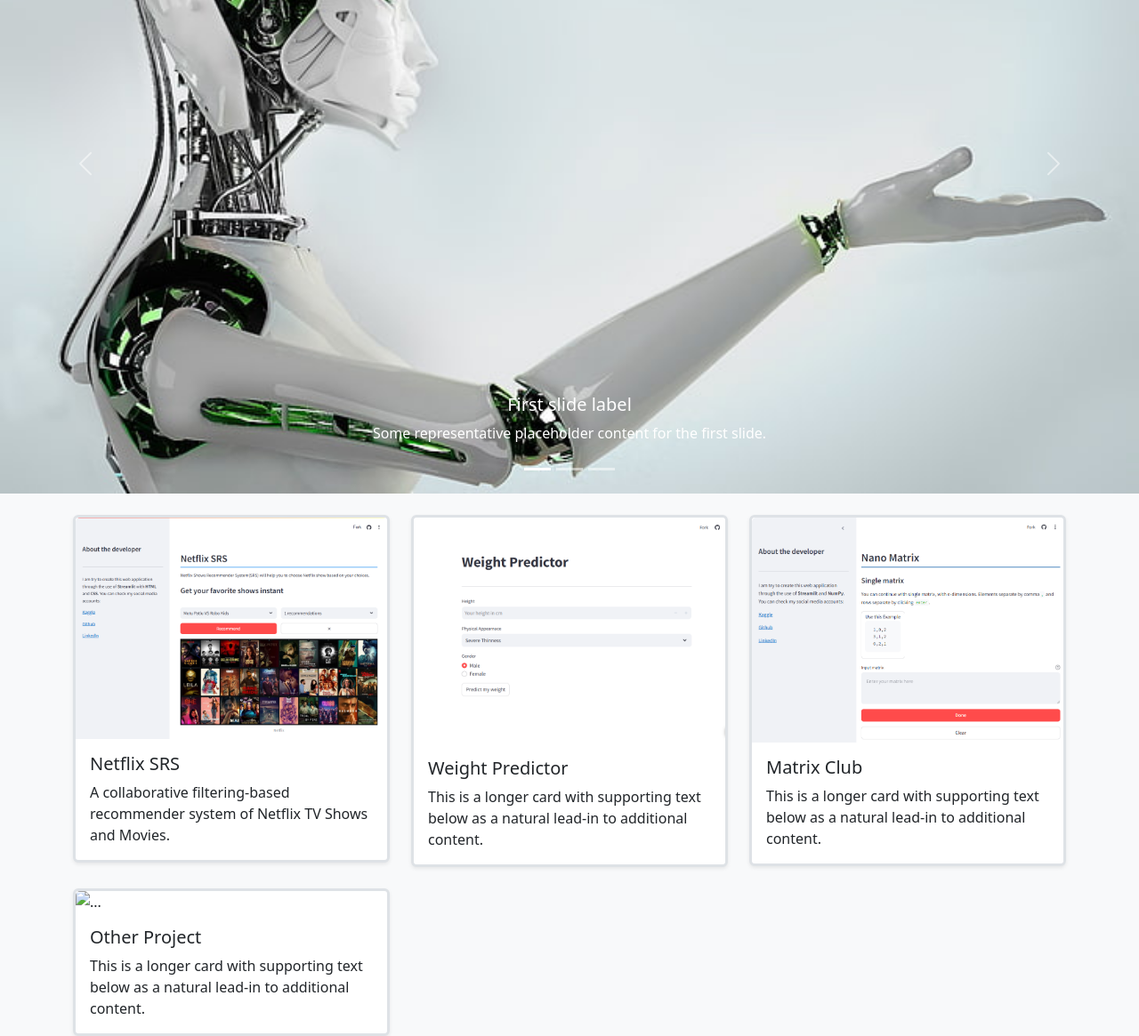
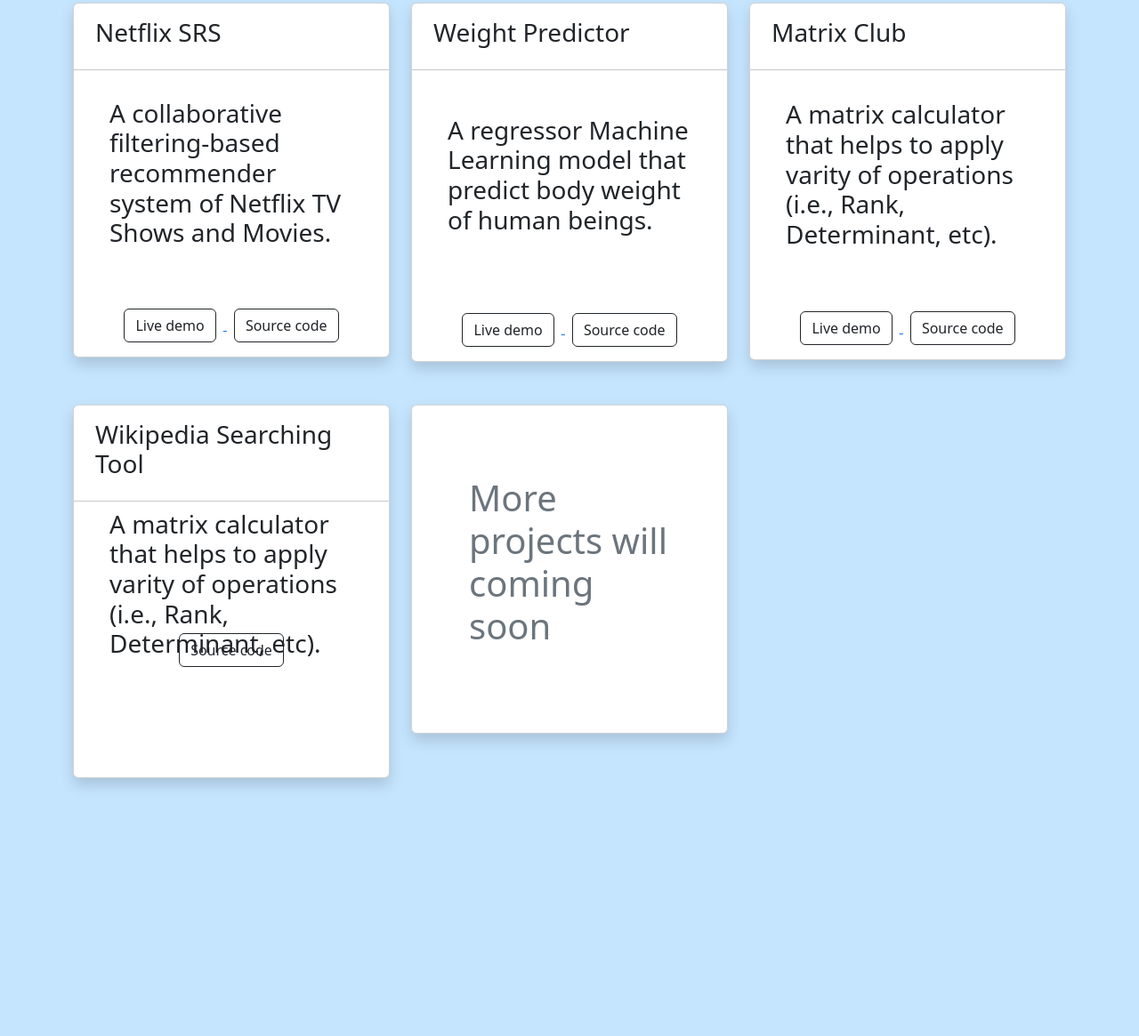
Before and after one commit to a4archit/portfolio, a plain HTML site: page index.html in a window 1280 px wide. Shown: the part 235-1400 px from the top of the page at 89% size. After the commit the page ends 1158 px from the top, so only its background shows below. Drawn offline with nearby package versions, Linux system fonts and the light colour scheme; some packages are replaced by stand-ins of ours; a script that the page names is missing.

Commit message:
Update index.html

```diff
--- a/index.html
+++ b/index.html
@@ -4,13 +4,29 @@
     <meta charset="utf-8">
     <meta name="viewport" content="width=device-width, initial-scale=1">
     <title>Archit's Portfolio</title>
+    <link rel="stylesheet" href="https://fonts.googleapis.com/css?family=Audiowide">
     <link href="https://cdn.jsdelivr.net/npm/bootstrap@5.3.3/dist/css/bootstrap.min.css" rel="stylesheet" integrity="sha384-QWTKZyjpPEjISv5WaRU9OFeRpok6YctnYmDr5pNlyT2bRjXh0JMhjY6hW+ALEwIH" crossorigin="anonymous">
+    <style>
+      .bg-dark-bg {
+        background-color: rgb(255, 255, 255);
+      }
+
+      .light-bg-button {
+        background-color: rgb(7, 106, 183);
+        text-decoration-color: #fff;
+        font-weight: 500;
+      }
+      .light-bg-button:hover {
+        background-color: rgb(255, 255, 255);
+      }
+    </style>
   </head>
-  <body class="bg-body-tertiary">
-    <nav class="navbar bg-body-tertiary fixed-top">
-        <div class="container-fluid">
-          <a class="navbar-brand" href="#">Archit's Tech Space</a>
-          <button class="navbar-toggler" type="button" data-bs-toggle="offcanvas" data-bs-target="#offcanvasNavbar" aria-controls="offcanvasNavbar" aria-label="Toggle navigation">
+  <body class=" pb-5" style="background-color: rgb(197, 229, 255);" >
+
+    <nav class="navbar fixed-top " style="background-color: rgb(197, 229, 255);">
+      <div class="container-fluid">
+        <a class="navbar-brand fs-1" href="#" style="font-family: Audiowide;">Archit's Tech Space</a>
+        <button class="navbar-toggler" type="button" data-bs-toggle="offcanvas" data-bs-target="#offcanvasNavbar" aria-controls="offcanvasNavbar" aria-label="Toggle navigation">
             <span class="navbar-toggler-icon"></span>
           </button>
           <div class="offcanvas offcanvas-end" tabindex="-1" id="offcanvasNavbar" aria-labelledby="offcanvasNavbarLabel">
@@ -24,23 +40,23 @@
                   <a class="nav-link active" aria-current="page" href="#">Projects</a>
                 </li>
                 <li class="nav-item">
-                  <a class="nav-link" href="#">Certificates</a>
+                  <a class="nav-link" onclick="say_portfolio_working_condition()" href="#">Certificates</a>
                 </li>
-                <li class="nav-item">
-                  <a class="nav-link" href="#">Resume</a>
+                <li class="nav-item ">
+                  <a class="nav-link" onclick="say_portfolio_working_condition()" href="#">Resume</a>
                 </li>
                 <li class="nav-item dropdown">
                   <a class="nav-link dropdown-toggle" href="#" role="button" data-bs-toggle="dropdown" aria-expanded="false">
-                    Social Connectivity
+                    Social Connectivities
                   </a>
                   <ul class="dropdown-menu">
-                    <li><a class="dropdown-item" href="#">Github</a></li>
-                    <li><a class="dropdown-item" href="#">Kaggle</a></li>
-                    <li><a class="dropdown-item" href="#">Linked In</a></li>
+                    <li><a class="dropdown-item" target="_blank" href="https://www.github.com/a4archit">Github</a></li>
+                    <li><a class="dropdown-item" target="_blank" href="https://www.kaggle.com/architty108">Kaggle</a></li>
+                    <li><a class="dropdown-item" target="_blank" href="https://www.linkedin.com/in/archit-tyagi-191323296">Linked In</a></li>
                     <li>
                       <hr class="dropdown-divider">
                     </li>
-                    <li><a class="dropdown-item" href="#">Email</a></li>
+                    <li><a class="dropdown-item" target="_blank" href="mailto:help.atd@gmail.com">Email</a></li>
                   </ul>
                 </li>
               </ul>
@@ -49,7 +65,8 @@
         </div>
       </nav>
 
-      <div id="carouselExampleCaptions" class="carousel slide mt-5">
+      <!--
+      <div id="carouselExampleCaptions" class="carousel slide mt-5" >
         <div class="carousel-indicators">
           <button type="button" data-bs-target="#carouselExampleCaptions" data-bs-slide-to="0" class="active" aria-current="true" aria-label="Slide 1"></button>
           <button type="button" data-bs-target="#carouselExampleCaptions" data-bs-slide-to="1" aria-label="Slide 2"></button>
@@ -57,21 +74,21 @@
         </div>
         <div class="carousel-inner">
           <div class="carousel-item active">
-            <img src="Material/simple-background-robot-digital-art-machine-wallpaper-preview.jpg" class="d-block w-100" alt="...">
+            <img src="Material/simple-background-robot-digital-art-machine-wallpaper-preview.jpg" class="d-block w-100" style="max-height: 700px;" alt="...">
             <div class="carousel-caption d-none d-md-block">
-              <h5>First slide label</h5>
-              <p>Some representative placeholder content for the first slide.</p>
+              <h3 class="">Artificial Intelligence is the future</h3>
+
             </div>
           </div>
           <div class="carousel-item">
-            <img src="Material/download.jpg" class="d-block w-100" alt="...">
+            <img src="Material/download.jpg" class="d-block w-100" style="max-height: 700px;" alt="...">
             <div class="carousel-caption d-none d-md-block">
               <h5>Second slide label</h5>
               <p>Some representative placeholder content for the second slide.</p>
             </div>
           </div>
           <div class="carousel-item">
-            <img src="python_background.jpg" class="d-block w-100" alt="...">
+            <img src="python_background.jpg" class="d-block w-100" style="max-height: 700px;" alt="...">
             <div class="carousel-caption d-none d-md-block">
               <h5>Third slide label</h5>
               <p>Some representative placeholder content for the third slide.</p>
@@ -87,49 +104,136 @@
           <span class="visually-hidden">Next</span>
         </button>
       </div>
-
+     -->
       <!-- ---------- Projects --------- -->
-      <div class="container mt-4">
-        <div class="row row-cols-1 row-cols-md-2 row-cols-lg-3 g-4">
+      <h1 class="display-2 mt-5 mx-5 py-5">Projects</h1>
+      <div class="container mt-2">
+        <div class="row row-cols-1 row-cols-md-2 row-cols-lg-3 gy-5">
           <div class="col">
-            <div class="card border border-3 shadow-sm">
-              <img src="Material/Netlfixsrs-image.png" class="card-img-top img-fluid" alt="...">
-              <div class="card-body">
-                <h5 class="card-title">Netflix SRS</h5>
-                <p class="card-text">A collaborative filtering-based recommender system of Netflix TV Shows and Movies.</p>
+            <div class="card shadow">
+              <div class="bg-dark-bg rounded-top my-0 mx-0 p-3 px-4">
+                <h5 class="card-title fs-3 mx-auto ">Netflix SRS</h5>
+              </div>
+              <hr class="my-0">
+              <img src="Material/Netlfixsrs-image.png" class="card-img-top img-fluid opacity-0" alt="...">
+              <div class="card-body card-img-overlay d-flex align-items-center">
+                <p class="card-text display-6 fs-3 mx-auto p-4"><b class="mx-auto">A collaborative filtering-based recommender system of Netflix TV Shows and Movies.</b></p>
+                <hr class="my-0">
+              </div>
+              <div class="mx-auto p-2 my-2 z-1" >
+                <a href="https://netflixsrs.streamlit.app" target="_blank" >
+                  <button type="button" class="btn btn-outline-dark mx-2">Live demo</button>
+                </a>
+                <a href="https://www.github.com/a4archit/netflix-srs" target="_blank" >
+                  <button type="button" class="btn btn-outline-dark mx-2">Source code</button>
+                </a>
               </div>
             </div>
           </div>
-          <div class="col">
-            <div class="card border border-3 shadow-sm">
-              <img src="Material/weight-predictor-image.png" class="card-img-top img-fluid" alt="...">
-              <div class="card-body">
-                <h5 class="card-title">Weight Predictor</h5>
-                <p class="card-text">This is a longer card with supporting text below as a natural lead-in to additional content.</p>
+
+          <div class="col" >
+            <div class="card shadow">
+              <div class="bg-dark-bg rounded-top my-0 mx-0 p-3 px-4">
+                <h5 class="card-title fs-3 mx-auto ">Weight Predictor</h5>
+              </div>
+              <hr class="my-0">
+              <img src="Material/weight-predictor-image.png" class="card-img-top img-fluid opacity-0" alt="...">
+              <div class="card-body card-img-overlay d-flex align-items-center">
+                <p class="card-text display-6 fs-3 mx-auto p-4"><b class="mx-auto">A regressor Machine Learning model that predict body weight of human beings.</b></p>
+                <hr class="my-0">
+              </div>
+              <div class="mx-auto p-2 my-2 z-1" >
+                <a href="https://weight.streamlit.app" target="_blank" >
+                  <button type="button" class="btn btn-outline-dark mx-2" >
+                    Live demo
+                  </button>
+                </a>
+                <a href="https://www.github.com/a4archit/weight-predictor" target="_blank" >
+                  <button type="button" class="btn btn-outline-dark mx-2">
+                    Source code
+                  </button>
+                </a>
               </div>
             </div>
           </div>
+
           <div class="col">
-            <div class="card border border-3 shadow-sm">
-              <img src="Material/matrix-club-image.png" class="card-img-top img-fluid" alt="...">
-              <div class="card-body">
-                <h5 class="card-title">Matrix Club</h5>
-                <p class="card-text">This is a longer card with supporting text below as a natural lead-in to additional content.</p>
+            <div class="card shadow">
+              <div class="bg-dark-bg rounded-top my-0 mx-0 p-3 px-4">
+                <h5 class="card-title fs-3 mx-auto ">Matrix Club </h5>
+              </div>
+              <hr class="my-0">
+              <img src="Material/matrix-club-image.png" class="card-img-top img-fluid opacity-0" alt="...">
+              <div class="card-body card-img-overlay d-flex align-items-center">
+                <p class="card-text display-6 fs-3 mx-auto p-4"><b class="mx-auto">A matrix calculator that helps to apply varity of operations (i.e., Rank, Determinant, etc).</b></p>
+                <hr class="my-0">
+              </div>
+              <div class="mx-auto p-2 my-2 z-1" >
+                <a href="https://matrixclub.streamlit.app" target="_blank" >
+                  <button type="button" class="btn btn-outline-dark mx-2" >
+                    Live demo
+                  </button>
+                </a>
+                <a href="https://www.github.com/a4archit/matrix-club" target="_blank" >
+                  <button type="button" class="btn btn-outline-dark mx-2">
+                    Source code
+                  </button>
+                </a>
               </div>
             </div>
           </div>
+
           <div class="col">
-            <div class="card border border-3 shadow-sm">
-              <img src="..." class="card-img-top img-fluid" alt="...">
-              <div class="card-body">
-                <h5 class="card-title">Other Project</h5>
-                <p class="card-text">This is a longer card with supporting text below as a natural lead-in to additional content.</p>
+            <div class="card shadow" style="min-height: 370px;">
+              <div class="bg-dark-bg rounded-top my-0 mx-0 p-3 px-4">
+                <h5 class="card-title fs-3 mx-auto ">Wikipedia Searching Tool</h5>
+              </div>
+              <hr class="my-0">
+              <!-- <img src="Material/matrix-club-image.png" class="card-img-top img-fluid opacity-25" alt="..."> -->
+              <div class="card-body card-img-overlay d-flex align-items-center">
+                <p class="card-text display-6 fs-3 mx-auto p-4"><b class="mx-auto">A matrix calculator that helps to apply varity of operations (i.e., Rank, Determinant, etc).</b></p>
+                <hr class="my-0">
+              </div>
+              <div class="mx-auto sticky-bottom p-2 my-2 z-1" >
+                <!-- <button type="button" class="btn btn-secondary mx-2" >Live demo</button> -->
+                <a href="https://github.com/a4archit/WikipediaSearchTool" target="_blank">
+                  <button type="button" class="btn btn-outline-dark mx-2" style="margin-top: 240px;">
+                    Source code
+                  </button>
+                </a>
               </div>
             </div>
           </div>
+
+          <div class="col">
+            <div class="card shadow" style="min-height: 370px;">
+              <!-- <img src="Material/Netlfixsrs-image.png" class="card-img-top img-fluid opacity-25" alt="..."> -->
+              <div class="card-body card-img-overlay d-flex align-items-center">
+                <p class="card-text text-secondary display-6 mx-auto p-5">More projects will coming soon</p>
+                <hr class="my-0">
+              </div>
+            </div>
+          </div>
+
         </div>
       </div>
 
+
+
     <script src="https://cdn.jsdelivr.net/npm/bootstrap@5.3.3/dist/js/bootstrap.bundle.min.js" integrity="sha384-YvpcrYf0tY3lHB60NNkmXc5s9fDVZLESaAA55NDzOxhy9GkcIdslK1eN7N6jIeHz" crossorigin="anonymous"></script>
+    <script src="https://cdn.jsdelivr.net/npm/sweetalert2@10"></script>
+    <script>
+        // let custom_button = document.querySelector(".comming-soon-alert");
+        // custom_button.addEventListener
+            function say_portfolio_working_condition() {
+                Swal.fire({
+                    title: 'Comming soon',
+                    text: 'Portfolio will updated in the future',
+                    icon: 'info',
+                    confirmButtonText: 'OK'
+                });
+            }
+
+    </script>
   </body>
 </html>
```
